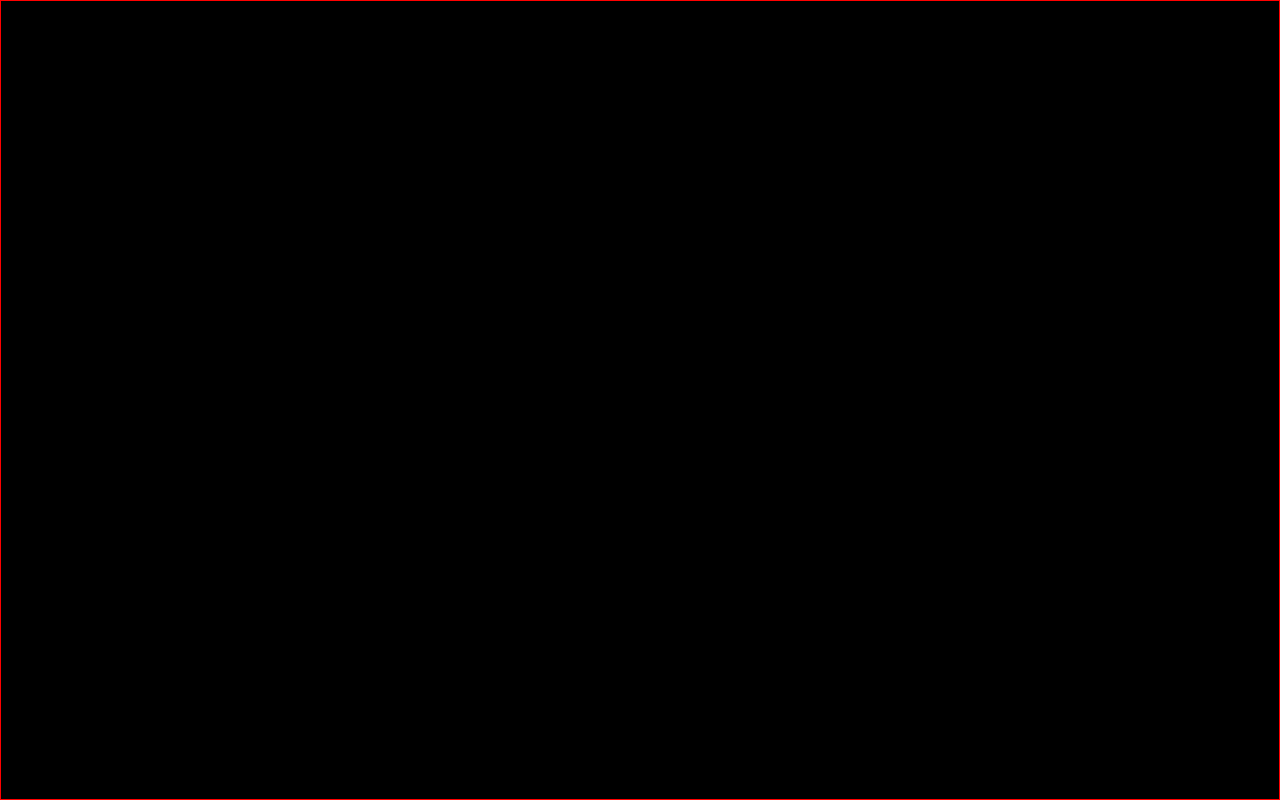
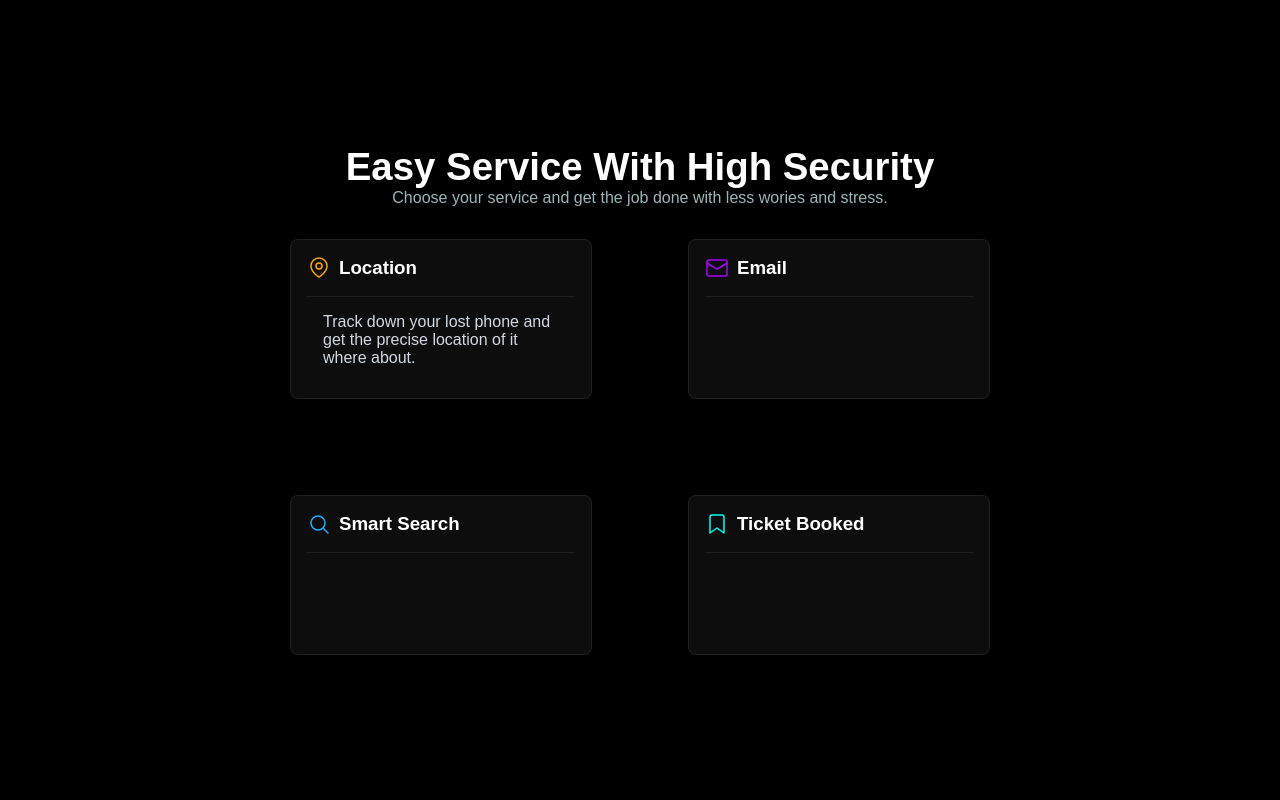
Before and after one commit to ElktrumElk/components, a React (Vite) app: page / in a window 1280 px wide. Built offline with nearby package versions, Linux system fonts and the light colour scheme.

Commit message:
Minor: GridView can now accept a className

```diff
--- a/src/App.css
+++ b/src/App.css
@@ -0,0 +1,4 @@
+
+* {
+    font-family: sans-serif;
+}
--- a/src/App.tsx
+++ b/src/App.tsx
@@ -1,19 +1,106 @@
-import { Center, Container,   Page,   Text } from "./components";
-
+import {
+  Card,
+  Center,
+  Container,
+  Gap,
+  GridView,
+  Icon,
+  Icons,
+  Main,
+  Page,
+  Text,
+} from "./components";
+import './App.css'
 
 export default function App() {
   return (
     <Page
-    background="black"
+      background="black"
       body={() => (
         <>
-          <Container width="100%" height="100%" style={{border: '1px solid red'}} child={() => (
-            <Center child={() => (
-              <Text text="Welcome" type="h1"/>
-            )}/>
-          )}/>
+          <Container
+            width="100%"
+            height="100%"
+            child={() => (
+              <Main
+                child={() => (
+                  <Center
+                    child={() => (
+                      <>
+                        <Text type="h1" text="Easy Service With High Security" color="white" size="clamp(2rem, 3svw, 3.2svw  )"/>
+                        <Text type="p" text="Choose your service and get the job done with less wories and stress." color="#9cb6b5" size="clamp(1rem, 1svw, 1.5rem)"/>
+                        <Gap height="2rem"/>
+                        <GridView
+                          style={{width: 'auto', height: 'auto', gap: '6rem', maxWidth: '700px'}}
+                          templateColumns="1fr 1fr"
+
+                          child={() => (
+                            <>
+                              <Card
+                                width="100%"
+                                header={() => (
+                                  <>
+                                  <Icon icon={Icons.icon.MapPin} color="orange" />
+                                    <Text
+                                      text="Location"
+                                      type="h3"
+                                      color="white"
+                                    />
+                                  </>
+                                )}
+                                body={() => <Text text="Track down your lost phone and get the precise location of it where about." type="p" color="#d2d9e2"/>}
+                              />
+                              <Card
+                                width="100%"
+                                header={() => (
+                                  <>
+                                  <Icon icon={Icons.icon.Mail} color="#a600ff" />
+                                    <Text
+                                      text="Email"
+                                      type="h3"
+                                      color="white"
+                                    />
+                                  </>
+                                )}
+                              />
+                              <Card
+                              width="100%"
+                              header={() => (
+                                <>
+                                  <Icon icon={Icons.icon.Search} color="#19aeff" />
+                                  <Text
+                                    text="Smart Search"
+                                    type="h3"
+                                    color="white"
+                                  />
+                                </>
+                              )}
+                            />
+                            <Card
+                              width="100%"
+                              header={() => (
+                                <>
+                                  <Icon icon={Icons.icon.Bookmark} color="#00fffb" />
+                                  <Text
+                                    text="Ticket Booked"
+                                    type="h3"
+                                    color="white"
+                                  />
+                                </>
+                              )}
+                            />
+                            </>
+                          )}
+                        />
+                      </>
+                    )}
+                  />
+                )}
+              />
+            )}
+          />
         </>
-  )}
-  />
-  )
+      )}
+    />
+  );
 }
--- a/src/lib/components/card/Card.tsx
+++ b/src/lib/components/card/Card.tsx
@@ -30,8 +30,11 @@ const InitializeCard = () => {
  * @see {@link CardProp} for all available props.
  *
  * @param header  - Component rendered in the card header.
+ * @param headerStyle  - Component rendered in the card header.
  * @param body    - Component rendered in the card body.
+ * @param bodyStyle    - Component rendered in the card body.
  * @param footer  - Component rendered in the card footer.
+ * @param footerStyle  - Component rendered in the card footer.
  * @param padding - Inner padding size (`'none' | 'sm' | 'md' | 'lg'`).
  * @param radius  - Border radius size (`'none' | 'sm' | 'md' | 'lg' | 'xl'`).
  * @param backgroundColor - Background color of the card.
--- a/src/lib/components/card/cardClass.tsx
+++ b/src/lib/components/card/cardClass.tsx
@@ -1,22 +1,22 @@
 import type { ElementType } from "react";
 
-type CardPadding = 'none' | 'sm' | 'md' | 'lg'
-type CardRadius = 'none' | 'sm' | 'md' | 'lg' | 'xl'
+type CardPadding = "none" | "sm" | "md" | "lg" | string;
+type CardRadius = "none" | "sm" | "md" | "lg" | "xl" | string;
 
 const PADDING_MAP: Record<CardPadding, string> = {
-  none: '0',
-  sm: '.5rem',
-  md: '1rem',
-  lg: '1.5rem',
-}
+  none: "0",
+  sm: ".5rem",
+  md: "1rem",
+  lg: "1.5rem",
+};
 
 const RADIUS_MAP: Record<CardRadius, string> = {
-  none: '0',
-  sm: '.25rem',
-  md: '.5rem',
-  lg: '.75rem',
-  xl: '1rem',
-}
+  none: "0",
+  sm: ".25rem",
+  md: ".5rem",
+  lg: ".75rem",
+  xl: "1rem",
+};
 
 /**
  * Props for the Card component.
@@ -24,90 +24,116 @@ const RADIUS_MAP: Record<CardRadius, string> = {
  */
 export interface CardProp {
   /** Component rendered in the header section of the card. */
-  header?: React.JSX.ElementType
+  header?: React.JSX.ElementType;
   /** Component rendered in the body section of the card. */
-  body?: React.JSX.ElementType
+  body?: React.JSX.ElementType;
   /** Component rendered in the footer section of the card. */
-  footer?: React.JSX.ElementType
+  footer?: React.JSX.ElementType;
   /** Inner padding size. One of `'none'`, `'sm'`, `'md'`, `'lg'`. Defaults to `'md'`. */
-  padding?: CardPadding
+  padding?: CardPadding;
   /** Border radius size. One of `'none'`, `'sm'`, `'md'`, `'lg'`, `'xl'`. Defaults to `'md'`. */
-  radius?: CardRadius
+  radius?: CardRadius;
   /** Background color of the card. Defaults to `'rgba(255,255,255,0.05)'`. */
-  backgroundColor?: string
+  backgroundColor?: string;
   /** Border and section-divider color. Defaults to `'rgba(255,255,255,0.08)'`. */
-  borderColor?: string
+  borderColor?: string;
   /** CSS width of the card. Defaults to `'10rem'`. */
-  width?: string
+  width?: string;
   /** CSS height of the card. Defaults to `'10rem'`. */
-  height?: string
+  height?: string;
   /** Whether to apply a box shadow. Defaults to `false`. */
-  shadow?: boolean
+  shadow?: boolean;
   /** Color of the box shadow when `shadow` is `true`. Defaults to `'rgba(0,0,0,0.2)'`. */
-  shadowColor?: string
+  shadowColor?: string;
   /** Additional CSS class name(s) to apply to the root element. */
-  className?: string
+  className?: string;
+  /** Inlince css properties for the card header */
+  headerStyle?: React.CSSProperties;
+  /** Inline css properties for the card body */
+  bodyStyle?: React.CSSProperties;
+  /** Inline CSS Propties for the card footer */
+  footerStyle?: React.CSSProperties;
   /** Inline CSS styles to apply to the root element. */
-  style?: React.CSSProperties
+  style?: React.CSSProperties;
   /** Native HTML div props forwarded to the root element. */
   gest?: React.DetailedHTMLProps<
     React.HTMLAttributes<HTMLDivElement>,
     HTMLDivElement
-  >
+  >;
   /** Callback invoked with the internal `_Card` instance after construction. */
-  onFunc?: (self: _Card) => void
+  onFunc?: (self: _Card) => void;
 }
 
 export class _Card {
-  header!: ElementType
-  body!: ElementType
-  footer!: ElementType
+  header!: ElementType;
+  body!: ElementType;
+  footer!: ElementType;
 
   build? = ({ ...a }: CardProp): React.JSX.Element => {
-    this.header = a.header as ElementType
-    this.body = a.body as ElementType
-    this.footer = a.footer as ElementType
+    this.header = a.header as ElementType;
+    this.body = a.body as ElementType;
+    this.footer = a.footer as ElementType;
 
-    const pad = PADDING_MAP[a.padding || 'md']
-    const rad = RADIUS_MAP[a.radius || 'md']
+    const pad = PADDING_MAP[a.padding || "md"];
+    const rad = RADIUS_MAP[a.radius || "md"];
 
     return (
       <>
-        <div
+        <article
           className={a.className}
           style={{
-            width: a.width || '10rem',
-            height: a.height || '10rem',
+            width: a.width || "10rem",
+            height: a.height || "10rem",
             padding: pad,
             borderRadius: rad,
-            backgroundColor: a.backgroundColor || 'rgba(255,255,255,0.05)',
-            borderColor: a.borderColor || 'rgba(255,255,255,0.08)',
-            border: `1px solid ${a.borderColor || 'rgba(255,255,255,0.08)'}`,
-            boxShadow: a.shadow ? `0 2px 8px ${a.shadowColor || 'rgba(0,0,0,0.2)'}` : undefined,
-            display: 'flex',
-            flexDirection: 'column',
-            overflow: 'hidden',
+            backgroundColor: a.backgroundColor || "rgba(255,255,255,0.05)",
+            borderColor: a.borderColor || "rgba(255,255,255,0.08)",
+            border: `1px solid ${a.borderColor || "rgba(255,255,255,0.08)"}`,
+            boxShadow: a.shadow
+              ? `0 2px 8px ${a.shadowColor || "rgba(0,0,0,0.2)"}`
+              : undefined,
+            display: "flex",
+            flexDirection: "column",
+            overflow: "hidden",
             ...a.style,
           }}
           {...a.gest}
         >
           {this.header && (
-            <div style={{ paddingBottom: pad, borderBottom: `1px solid ${a.borderColor || 'rgba(255,255,255,0.08)'}` }}>
+            <header
+              style={{
+                paddingBottom: pad,
+                borderBottom: `1px solid ${a.borderColor || "rgba(255,255,255,0.08)"}`,
+                display: "flex",
+                alignItems: "center",
+                gap: ".5rem",
+                ...a.headerStyle,
+              }}
+            >
               <this.header />
-            </div>
+            </header>
           )}
           {this.body && (
-            <div style={{ flex: 1, padding: pad }}>
+            <div style={{ flex: 1, padding: pad, ...a.bodyStyle }}>
               <this.body />
             </div>
           )}
           {this.footer && (
-            <div style={{ paddingTop: pad, borderTop: `1px solid ${a.borderColor || 'rgba(255,255,255,0.08)'}` }}>
+            <footer
+              style={{
+                paddingTop: pad,
+                borderTop: `1px solid ${a.borderColor || "rgba(255,255,255,0.08)"}`,
+                display: "flex",
+                alignItems: "center",
+                gap: ".5rem",
+                ...a.footerStyle,
+              }}
+            >
               <this.footer />
-            </div>
+            </footer>
           )}
-        </div>
+        </article>
       </>
-    )
-  }
+    );
+  };
 }
--- a/src/lib/components/gridview/GridView.tsx
+++ b/src/lib/components/gridview/GridView.tsx
@@ -44,6 +44,7 @@ const InitializeGridView = () => {
  * @param autoFlow - CSS `grid-auto-flow` value.
  * @param justifyItems - CSS `justify-items` value (default `"center"`).
  * @param style - Additional inline styles.
+ * @param className - string.
  * @param child - Component rendered as the grid's children.
  * @param onFunc - Callback receiving the internal `_GridView` instance.
  */
--- a/src/lib/components/gridview/GridViewClass.tsx
+++ b/src/lib/components/gridview/GridViewClass.tsx
@@ -12,6 +12,7 @@ import type React from "react";
  * @property autoFlow - CSS `grid-auto-flow` value (e.g. `"row"`, `"column"`, `"dense"`).
  * @property justifyItems - CSS `justify-items` value for child alignment. Defaults to `"center"`.
  * @property style - Additional inline styles applied to the grid container.
+ * @property className - string.
  * @property child - A React component type rendered as the grid's children.
  * @property onFunc - Callback invoked with the internal `_GridView` instance after mount.
  */
@@ -25,6 +26,7 @@ export interface GridViewProp {
   autoFlow?: string;
   justifyItems?: string
   style?: React.CSSProperties;
+  className?: string;
 
   child: React.JSX.ElementType;
   onFunc?: (self: _GridView) => void
@@ -36,6 +38,7 @@ export class _GridView {
       <>
         <div
           key={a.key}
+          className={a.className}
           style={{
 
             gridTemplateColumns: a.templateColumns || '1fr 1fr',
```
